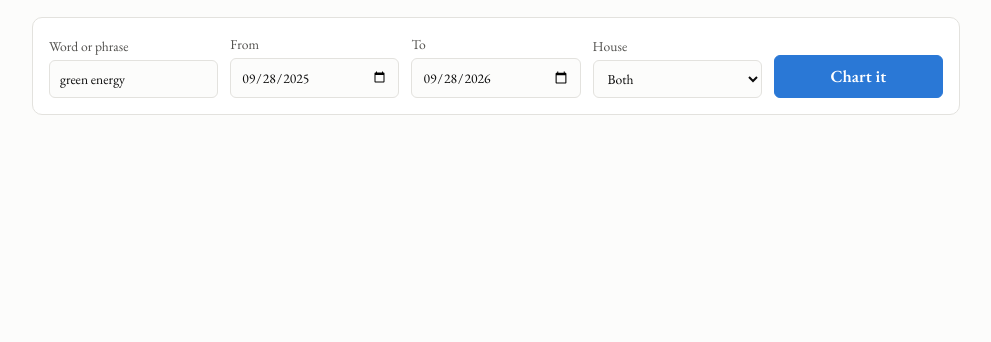
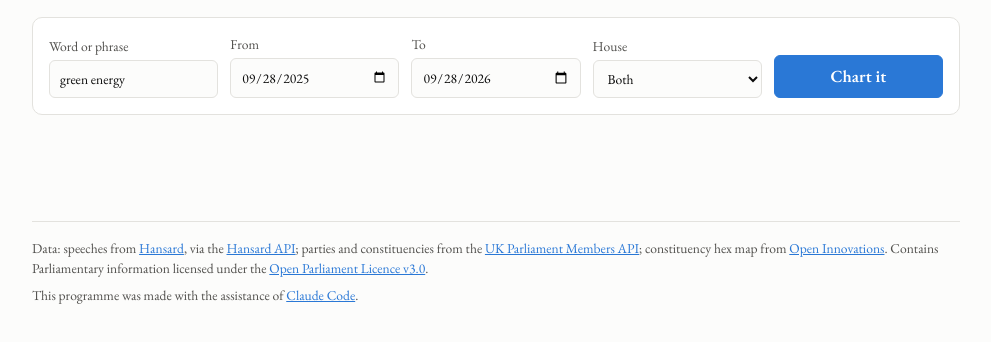
Before and after one commit to woodyjeffay/hansard, a website: page parties.html in a window 1280 px wide. Shown: the part 116-458 px from the top of the page, without its empty margins (144-1135 px from the left). Drawn offline with nearby package versions, Linux system fonts and the light colour scheme.

Commit message:
Added credit

```diff
--- a/parties.html
+++ b/parties.html
@@ -175,6 +175,11 @@
     .top-seats .seat-name { line-height: 1.25; }
     .top-seats .seat-mp { display: block; font-size: 0.8rem; color: var(--muted); }
     .top-seats .seat-count { font-variant-numeric: tabular-nums; color: var(--muted); }
+
+    /* Credits at the foot of the page */
+    footer { margin-top: 48px; padding-top: 16px; border-top: 1px solid var(--border); font-size: 0.85rem; color: var(--muted); }
+    footer p { margin: 0 0 6px; }
+    footer a { color: var(--accent); }
   </style>
 </head>
 <body>
@@ -245,6 +250,11 @@ document.getElementById("word").value = placeholders[random];
       </div>
       <div id="seat-details"></div>
     </section>
+
+    <footer>
+      <p>Data: speeches from <a href="https://hansard.parliament.uk" target="_blank" rel="noopener">Hansard</a>, via the <a href="https://hansard-api.parliament.uk" target="_blank" rel="noopener">Hansard API</a>; parties and constituencies from the <a href="https://members-api.parliament.uk" target="_blank" rel="noopener">UK Parliament Members API</a>; constituency hex map from <a href="https://open-innovations.org/projects/hexmaps/" target="_blank" rel="noopener">Open Innovations</a>. Contains Parliamentary information licensed under the <a href="https://www.parliament.uk/site-information/copyright-parliament/open-parliament-licence/" target="_blank" rel="noopener">Open Parliament Licence v3.0</a>.</p>
+      <p>This programme was made with the assistance of <a href="https://claude.com/claude-code" target="_blank" rel="noopener">Claude Code</a>.</p>
+    </footer>
   </main>
 
   <div id="tooltip"></div>
```
